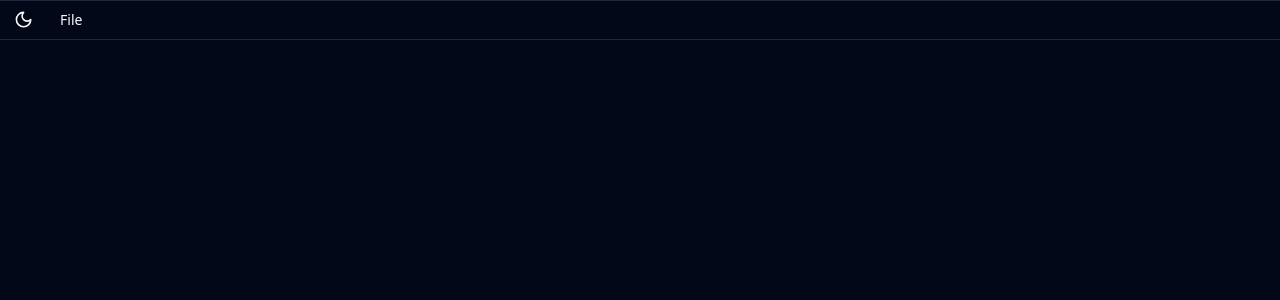
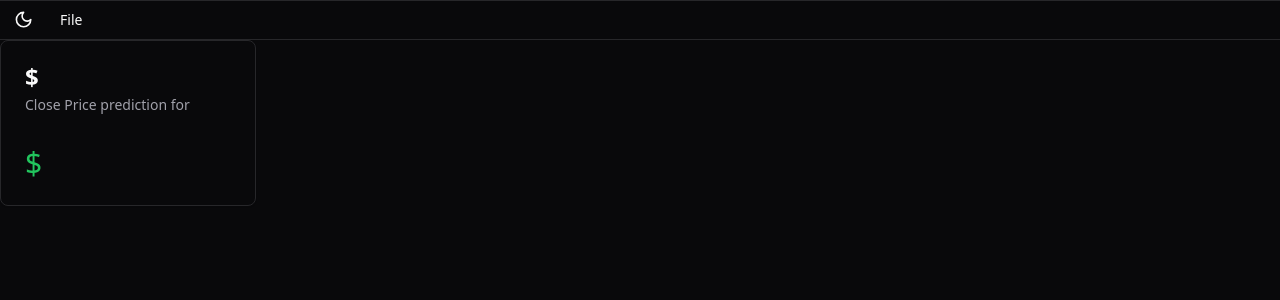
Before and after one commit to jbrijs/faang-finance-frontend, a React (Vite) app: page / in a window 1280 px wide. Shown: the top 300 px of the page. Built offline with nearby package versions, Linux system fonts and the light colour scheme.

Commit message:
fake data

```diff
--- a/src/App.tsx
+++ b/src/App.tsx
@@ -1,6 +1,7 @@
 import './App.css'
 import { ThemeProvider } from './components/theme-provider'
 import Navbar from './components/navbar'
+import HomePage from './components/home-page'
 
 
 
@@ -10,6 +11,7 @@
   return (
     <ThemeProvider defaultTheme='dark' storageKey='vite-ui-theme'>
         <Navbar/>
+        <HomePage/>
     </ThemeProvider>
   )
 }
--- /dev/null
+++ b/src/components/home-page.tsx
@@ -0,0 +1,16 @@
+import React from "react";
+import PredictionCard from "./prediction-card";
+
+
+
+
+export function HomePage() {
+  return (
+    <>
+        <PredictionCard
+        />
+    </>
+  );
+}
+
+export default HomePage;
--- /dev/null
+++ b/src/components/prediction-card.tsx
@@ -0,0 +1,33 @@
+import React, { FC } from 'react'
+import { Card, CardContent, CardDescription, CardHeader, CardTitle } from './ui/card'
+
+export interface PredictionCardProps {
+    ticker: string;
+    companyName: string;
+    date: string;
+    prediction: string;
+}
+
+const PredictionCard: FC<PredictionCardProps> = (props) => {
+    const {ticker, companyName, date, prediction} = props
+  return (
+    <>
+    <Card className="w-1/5">
+        <CardHeader>
+          <CardTitle>${ticker}</CardTitle>
+          <CardDescription>
+            Close Price prediction for {companyName}
+          </CardDescription>
+          <CardDescription>
+            {date}
+          </CardDescription>
+        </CardHeader>
+        <CardContent>
+            <p className="text-3xl text-green-500">${prediction}</p>
+        </CardContent>
+      </Card>
+    </>
+  )
+}
+
+export default PredictionCard;
--- /dev/null
+++ b/src/components/ui/card.tsx
@@ -0,0 +1,79 @@
+import * as React from "react"
+
+import { cn } from "@/lib/utils"
+
+const Card = React.forwardRef<
+  HTMLDivElement,
+  React.HTMLAttributes<HTMLDivElement>
+>(({ className, ...props }, ref) => (
+  <div
+    ref={ref}
+    className={cn(
+      "rounded-lg border bg-card text-card-foreground shadow-sm",
+      className
+    )}
+    {...props}
+  />
+))
+Card.displayName = "Card"
+
+const CardHeader = React.forwardRef<
+  HTMLDivElement,
+  React.HTMLAttributes<HTMLDivElement>
+>(({ className, ...props }, ref) => (
+  <div
+    ref={ref}
+    className={cn("flex flex-col space-y-1.5 p-6", className)}
+    {...props}
+  />
+))
+CardHeader.displayName = "CardHeader"
+
+const CardTitle = React.forwardRef<
+  HTMLParagraphElement,
+  React.HTMLAttributes<HTMLHeadingElement>
+>(({ className, ...props }, ref) => (
+  <h3
+    ref={ref}
+    className={cn(
+      "text-2xl font-semibold leading-none tracking-tight",
+      className
+    )}
+    {...props}
+  />
+))
+CardTitle.displayName = "CardTitle"
+
+const CardDescription = React.forwardRef<
+  HTMLParagraphElement,
+  React.HTMLAttributes<HTMLParagraphElement>
+>(({ className, ...props }, ref) => (
+  <p
+    ref={ref}
+    className={cn("text-sm text-muted-foreground", className)}
+    {...props}
+  />
+))
+CardDescription.displayName = "CardDescription"
+
+const CardContent = React.forwardRef<
+  HTMLDivElement,
+  React.HTMLAttributes<HTMLDivElement>
+>(({ className, ...props }, ref) => (
+  <div ref={ref} className={cn("p-6 pt-0", className)} {...props} />
+))
+CardContent.displayName = "CardContent"
+
+const CardFooter = React.forwardRef<
+  HTMLDivElement,
+  React.HTMLAttributes<HTMLDivElement>
+>(({ className, ...props }, ref) => (
+  <div
+    ref={ref}
+    className={cn("flex items-center p-6 pt-0", className)}
+    {...props}
+  />
+))
+CardFooter.displayName = "CardFooter"
+
+export { Card, CardHeader, CardFooter, CardTitle, CardDescription, CardContent }
--- a/src/index.css
+++ b/src/index.css
@@ -2,27 +2,28 @@
 @tailwind components;
 @tailwind utilities;
 
+
 @layer base {
   :root {
     --background: 0 0% 100%;
-    --foreground: 222.2 84% 4.9%;
+    --foreground: 240 10% 3.9%;
     --card: 0 0% 100%;
-    --card-foreground: 222.2 84% 4.9%;
+    --card-foreground: 240 10% 3.9%;
     --popover: 0 0% 100%;
-    --popover-foreground: 222.2 84% 4.9%;
-    --primary: 222.2 47.4% 11.2%;
-    --primary-foreground: 210 40% 98%;
-    --secondary: 210 40% 96.1%;
-    --secondary-foreground: 222.2 47.4% 11.2%;
-    --muted: 210 40% 96.1%;
-    --muted-foreground: 215.4 16.3% 46.9%;
-    --accent: 210 40% 96.1%;
-    --accent-foreground: 222.2 47.4% 11.2%;
+    --popover-foreground: 240 10% 3.9%;
+    --primary: 240 5.9% 10%;
+    --primary-foreground: 0 0% 98%;
+    --secondary: 240 4.8% 95.9%;
+    --secondary-foreground: 240 5.9% 10%;
+    --muted: 240 4.8% 95.9%;
+    --muted-foreground: 240 3.8% 46.1%;
+    --accent: 240 4.8% 95.9%;
+    --accent-foreground: 240 5.9% 10%;
     --destructive: 0 84.2% 60.2%;
-    --destructive-foreground: 210 40% 98%;
-    --border: 214.3 31.8% 91.4%;
-    --input: 214.3 31.8% 91.4%;
-    --ring: 222.2 84% 4.9%;
+    --destructive-foreground: 0 0% 98%;
+    --border: 240 5.9% 90%;
+    --input: 240 5.9% 90%;
+    --ring: 240 5.9% 10%;
     --radius: 0.5rem;
     --chart-1: 12 76% 61%;
     --chart-2: 173 58% 39%;
@@ -32,25 +33,25 @@
   }
 
   .dark {
-    --background: 222.2 84% 4.9%;
-    --foreground: 210 40% 98%;
-    --card: 222.2 84% 4.9%;
-    --card-foreground: 210 40% 98%;
-    --popover: 222.2 84% 4.9%;
-    --popover-foreground: 210 40% 98%;
-    --primary: 210 40% 98%;
-    --primary-foreground: 222.2 47.4% 11.2%;
-    --secondary: 217.2 32.6% 17.5%;
-    --secondary-foreground: 210 40% 98%;
-    --muted: 217.2 32.6% 17.5%;
-    --muted-foreground: 215 20.2% 65.1%;
-    --accent: 217.2 32.6% 17.5%;
-    --accent-foreground: 210 40% 98%;
+    --background: 240 10% 3.9%;
+    --foreground: 0 0% 98%;
+    --card: 240 10% 3.9%;
+    --card-foreground: 0 0% 98%;
+    --popover: 240 10% 3.9%;
+    --popover-foreground: 0 0% 98%;
+    --primary: 0 0% 98%;
+    --primary-foreground: 240 5.9% 10%;
+    --secondary: 240 3.7% 15.9%;
+    --secondary-foreground: 0 0% 98%;
+    --muted: 240 3.7% 15.9%;
+    --muted-foreground: 240 5% 64.9%;
+    --accent: 240 3.7% 15.9%;
+    --accent-foreground: 0 0% 98%;
     --destructive: 0 62.8% 30.6%;
-    --destructive-foreground: 210 40% 98%;
-    --border: 217.2 32.6% 17.5%;
-    --input: 217.2 32.6% 17.5%;
-    --ring: 212.7 26.8% 83.9%;
+    --destructive-foreground: 0 0% 98%;
+    --border: 240 3.7% 15.9%;
+    --input: 240 3.7% 15.9%;
+    --ring: 240 4.9% 83.9%;
     --chart-1: 220 70% 50%;
     --chart-2: 160 60% 45%;
     --chart-3: 30 80% 55%;
@@ -58,6 +59,7 @@
     --chart-5: 340 75% 55%;
   }
 }
+
 
 @layer base {
   * {
--- /dev/null
+++ b/utils.ts
@@ -0,0 +1,51 @@
+export interface PredictionCardProps {
+    ticker: string;
+    companyName: string;
+    prediction: number;
+    previous_close: number;
+}
+
+const testData: PredictionCardProps[] = [
+    {
+        ticker: "AAPL",
+        companyName: "Apple Inc.",
+        prediction: 180.50,
+        previous_close: 175.00,
+    },
+    {
+        ticker: "GOOGL",
+        companyName: "Alphabet Inc.",
+        prediction: 2900.30,
+        previous_close: 2850.00,
+    },
+    {
+        ticker: "META",
+        companyName: "Meta Platforms, Inc.",
+        prediction: 350.75,
+        previous_close: 340.00,
+    },
+    {
+        ticker: "NFLX",
+        companyName: "Netflix, Inc.",
+        prediction: 625.20,
+        previous_close: 610.00,
+    },
+    {
+        ticker: "AMZN",
+        companyName: "Amazon.com, Inc.",
+        prediction: 3700.90,
+        previous_close: 3650.00,
+    },
+    {
+        ticker: "NVDA",
+        companyName: "NVIDIA Corporation",
+        prediction: 820.65,
+        previous_close: 800.00,
+    },
+    {
+        ticker: "MSFT",
+        companyName: "Microsoft Corporation",
+        prediction: 320.45,
+        previous_close: 315.00,
+    },
+];
```
